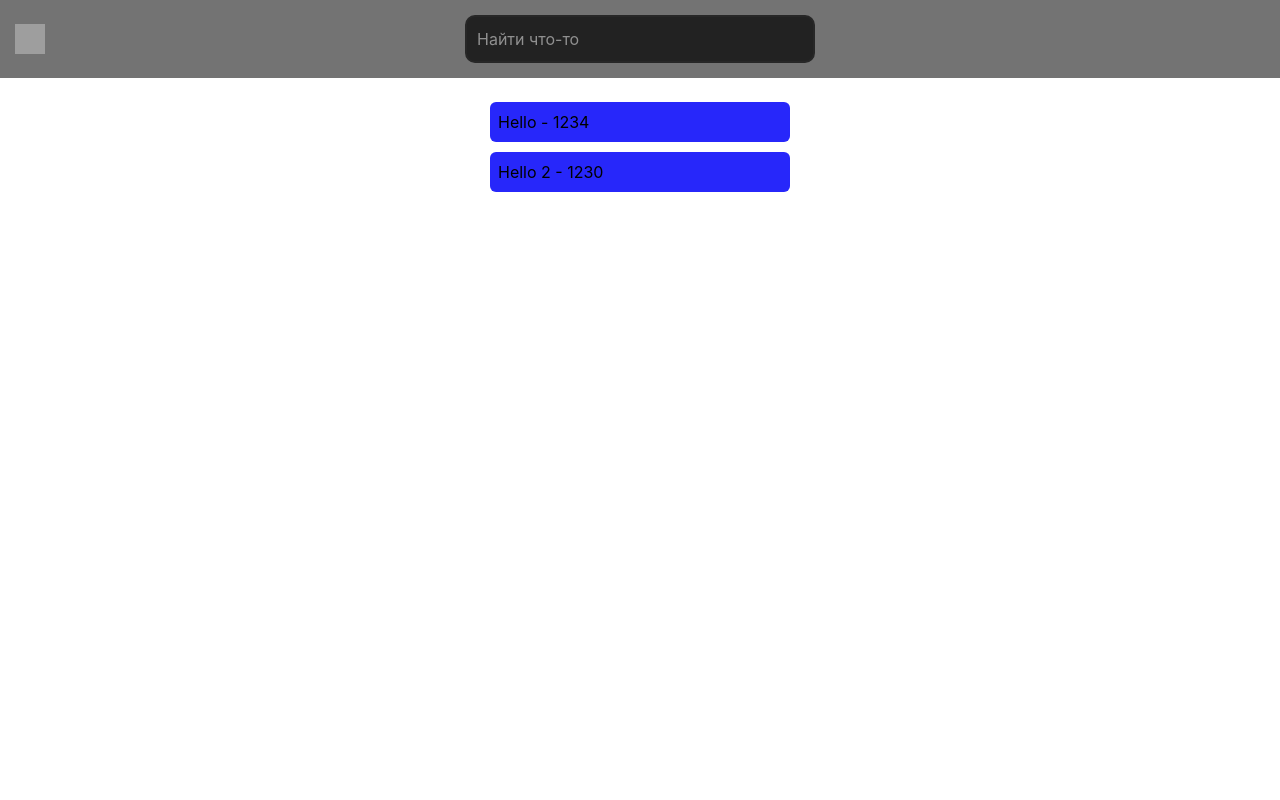
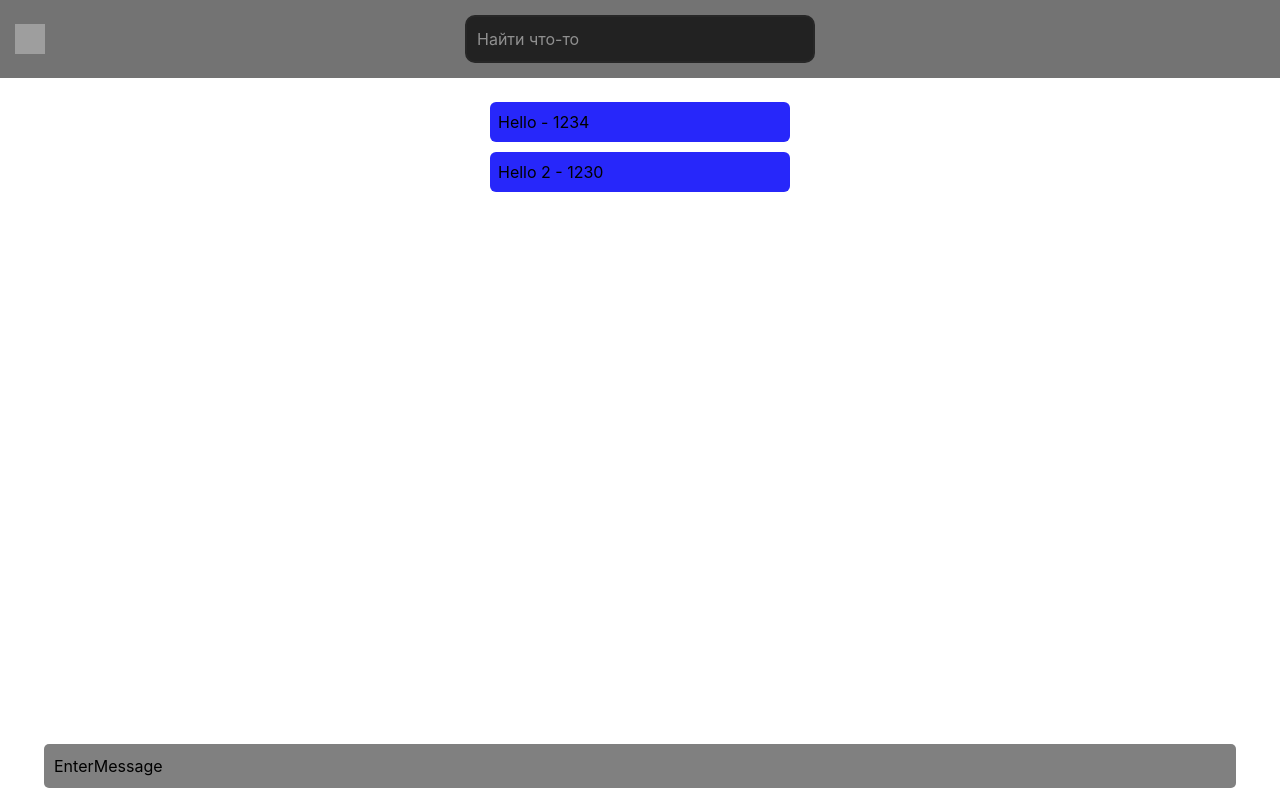
Before and after one commit to klimetzc/radio-fire, a Next.js app: page /room in a window 1280 px wide. Built offline with nearby package versions, Linux system fonts and the light colour scheme; grey boxes are pictures that could not be loaded.

Commit message:
feat: mock chat (w/o line breaks)

```diff
--- a/src/entities/ChatMessage/ChatMessage.tsx
+++ b/src/entities/ChatMessage/ChatMessage.tsx
@@ -3,7 +3,7 @@ import * as S from './ChatMessage.styles';
 
 interface IChatMessage {
   data: {
-    timestamp: number;
+    timestamp: number | string;
     content: string;
   };
 }
--- a/src/entities/ChatMessage/ChatMessageList.tsx
+++ b/src/entities/ChatMessage/ChatMessageList.tsx
@@ -2,7 +2,7 @@ import React from 'react';
 import ChatMessage from './ChatMessage';
 import * as S from './ChatMessageList.styles';
 
-type message = { content: string; timestamp: number };
+type message = { content: string; timestamp: number | string };
 
 interface IChatMessageList {
   messages: message[];
--- /dev/null
+++ b/src/features/chat/ui/EnterMessage.styles.ts
@@ -0,0 +1,15 @@
+'use client';
+
+import styled from 'styled-components';
+
+export const InputMessage = styled.div`
+  width: calc(100% - 40px);
+  box-sizing: border-box;
+  padding: 10px;
+  position: sticky;
+  bottom: 10px;
+  border-radius: 5px;
+  background-color: gray;
+  margin: 10px;
+  margin-top: auto;
+`;
--- /dev/null
+++ b/src/features/chat/ui/EnterMessage.tsx
@@ -0,0 +1,46 @@
+'use client';
+
+import React, { createElement, useContext, useRef } from 'react';
+import { ChatContext } from 'src/pages/RoomPage/RoomPageContext';
+import * as S from './EnterMessage.styles';
+
+interface KeydownEvent extends Event {
+  code: number | string;
+}
+
+const EnterMessage = () => {
+  const [messages, setMessages] = useContext(ChatContext);
+  const MessageBox = useRef<HTMLDivElement>(null);
+
+  const handleKeydown = (event: React.KeyboardEvent<HTMLDivElement>) => {
+    event.stopPropagation();
+    if (event.code === 'Enter' && event.shiftKey) {
+      // pass
+    } else if (event.code === 'Enter') {
+      event.preventDefault();
+      if (event.currentTarget.textContent) {
+        setMessages!([
+          ...messages!,
+          {
+            content: event.currentTarget.textContent!,
+            timestamp: `${Date.now()}`,
+          },
+        ]);
+      }
+      event.currentTarget.innerHTML = '';
+    }
+  };
+
+  return (
+    <S.InputMessage
+      contentEditable
+      tabIndex={-1}
+      onKeyDown={handleKeydown}
+      ref={MessageBox}
+    >
+      EnterMessage
+    </S.InputMessage>
+  );
+};
+
+export default EnterMessage;
--- a/src/pages/RoomPage/RoomPage.tsx
+++ b/src/pages/RoomPage/RoomPage.tsx
@@ -1,17 +1,27 @@
-import React from 'react';
+'use client';
+
+import React, { useContext } from 'react';
 import ChatMessageList from 'src/entities/ChatMessage/ChatMessageList';
-
-const mockData = [
-  { content: 'Hello', timestamp: 1234 },
-  { content: 'Hello 2', timestamp: 1230 },
-];
+import EnterMessage from 'src/features/chat/ui/EnterMessage';
+import RoomPageContext, { ChatContext } from './RoomPageContext';
 
 const RoomPage = () => {
+  const [messages, setMessages] = useContext(ChatContext);
+
   return (
-    <div className="flex flex-col items-center w-full p-6">
-      <ChatMessageList messages={mockData} />
+    <div className="flex flex-col items-center justify-between w-full p-6 pb-0 min-h-[90vh]">
+      <ChatMessageList messages={messages!} />
+      <EnterMessage />
     </div>
   );
 };
 
-export default RoomPage;
+const RoomPageWithContext = () => {
+  return (
+    <RoomPageContext>
+      <RoomPage />
+    </RoomPageContext>
+  );
+};
+
+export default RoomPageWithContext;
--- /dev/null
+++ b/src/pages/RoomPage/RoomPageContext.tsx
@@ -0,0 +1,29 @@
+'use client';
+
+import React, { createContext, PropsWithChildren, useState } from 'react';
+
+interface Message {
+  content: string;
+  timestamp: string;
+}
+
+export const ChatContext = createContext<
+  [Message[], React.Dispatch<React.SetStateAction<Message[]>>] | []
+>([]);
+
+const mockData = [
+  { content: 'Hello', timestamp: '1234' },
+  { content: 'Hello 2', timestamp: '1230' },
+];
+
+const RoomPageContext = ({ children }: PropsWithChildren) => {
+  const [messages, setMessages] = useState<Message[]>(mockData);
+
+  return (
+    <ChatContext.Provider value={[messages, setMessages]}>
+      {children}
+    </ChatContext.Provider>
+  );
+};
+
+export default RoomPageContext;
--- a/src/widgets/AudioPlayer/AudioPlayer.tsx
+++ b/src/widgets/AudioPlayer/AudioPlayer.tsx
@@ -88,6 +88,7 @@ const AudioPlayer = () => {
       </S.SongInfo>
       <S.SkipBtn prev />
       <S.PlayPause
+        data-testid="AudioPlayer__play-pause"
         isPlaying={playing}
         onClick={() => {
           if (playing) {
```
Also changed, not shown: 1 other file (tests, documents, lock files or other folders).
